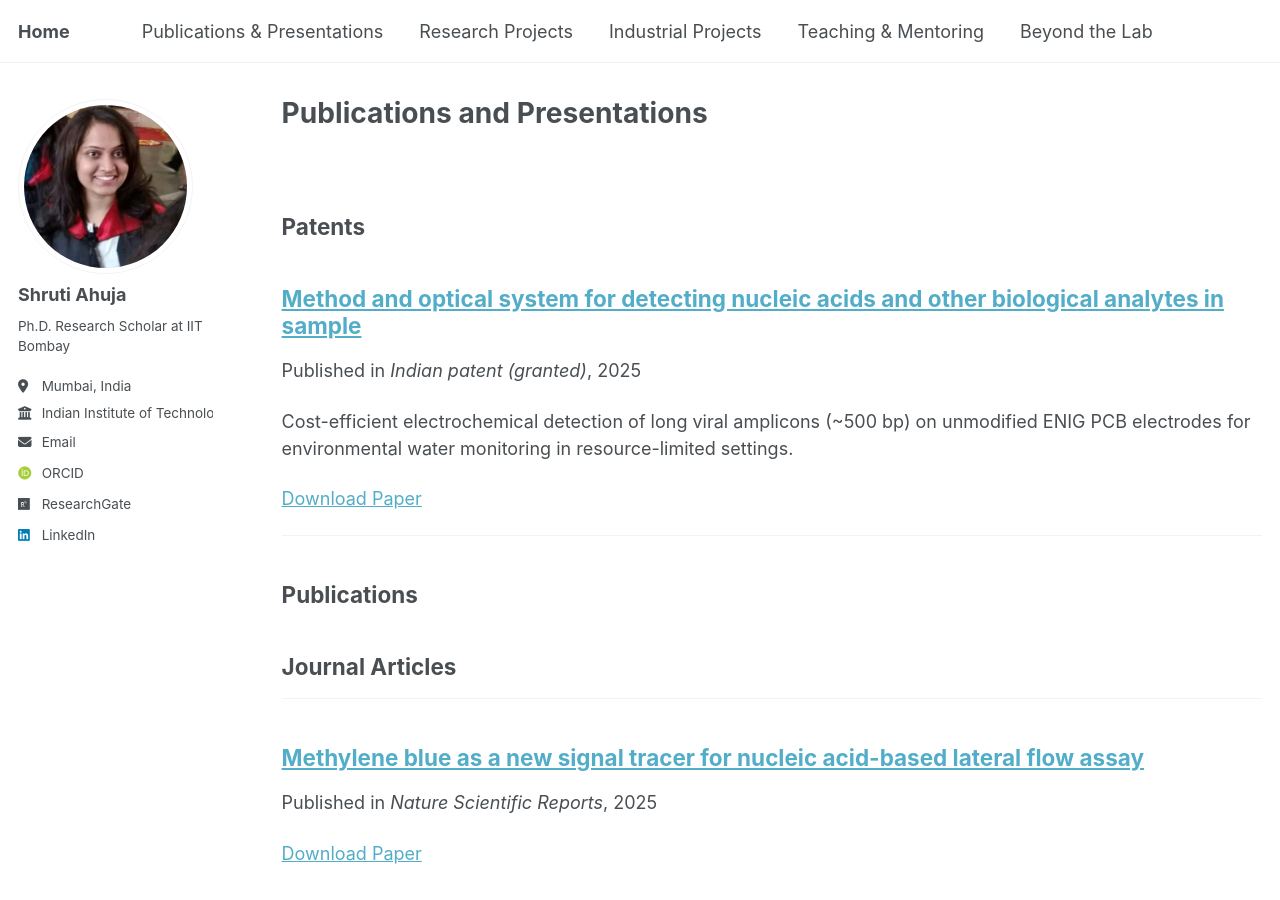
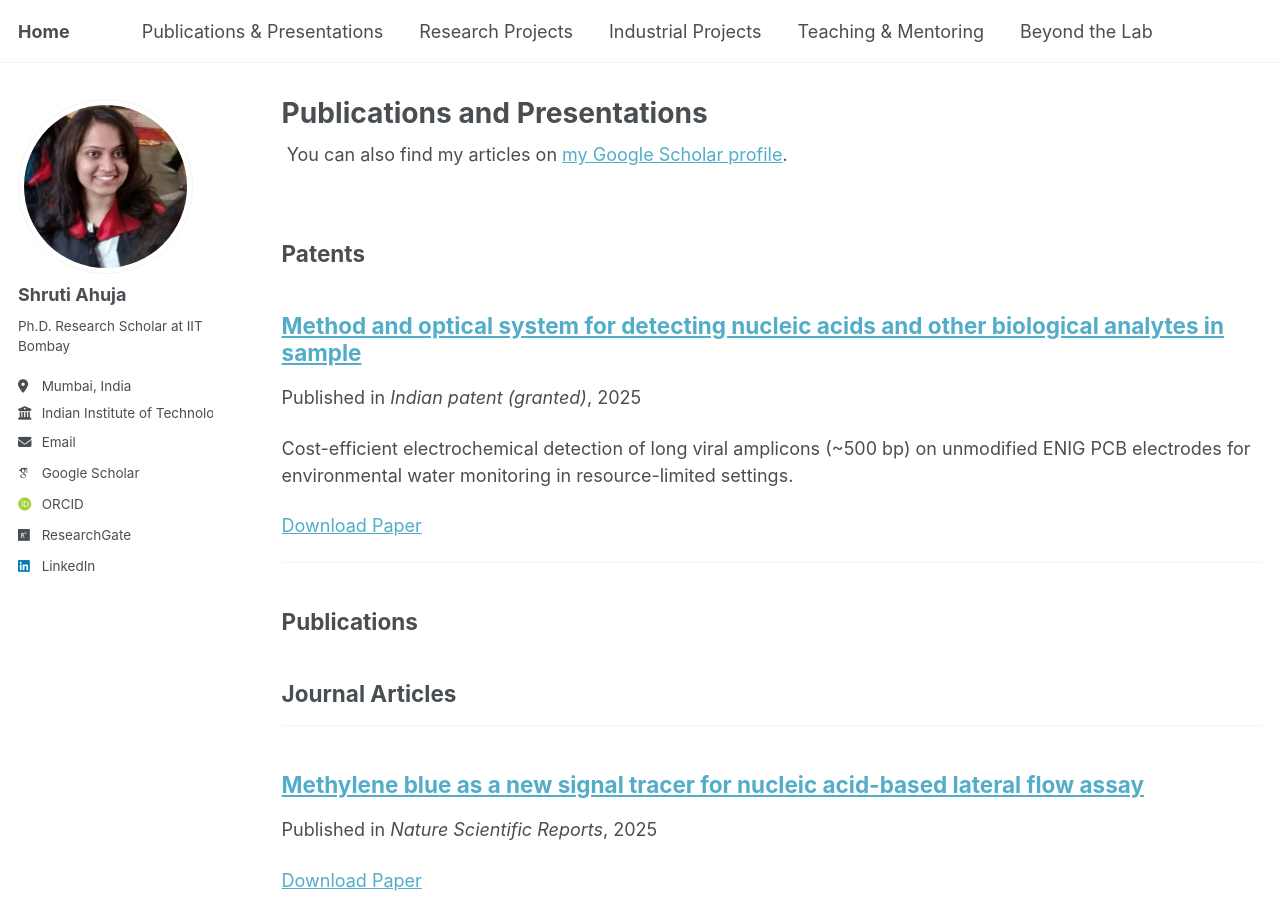
Before and after one commit to shrutiahuja/shrutiahuja.github.io, a Jekyll site: the page built from _pages/publications.html, in a window 1280 px wide and 900 px high. Built offline with Jekyll 4.4.1, drawn with Linux system fonts in a browser that asks for light colours; some web fonts are replaced; a script that is not in the unit is left out; part of the change alters nothing that is shown.

Commit message:
Update _config.yml

```diff
--- a/_config.yml
+++ b/_config.yml
@@ -35,7 +35,7 @@ author:
   # Academic websites
   academia         : # URL
   arxiv            : # URL - Update with the correct link to your profile
-  googlescholar    : #
+  googlescholar    : https://scholar.google.com/citations?hl=en&user=CCIlOaUAAAAJ&view_op=list_works&sortby=pubdate
   inspire-hep      : # URL
   impactstory      : # URL
   orcid            : "https://orcid.org/0000-0001-7424-7733"
```
